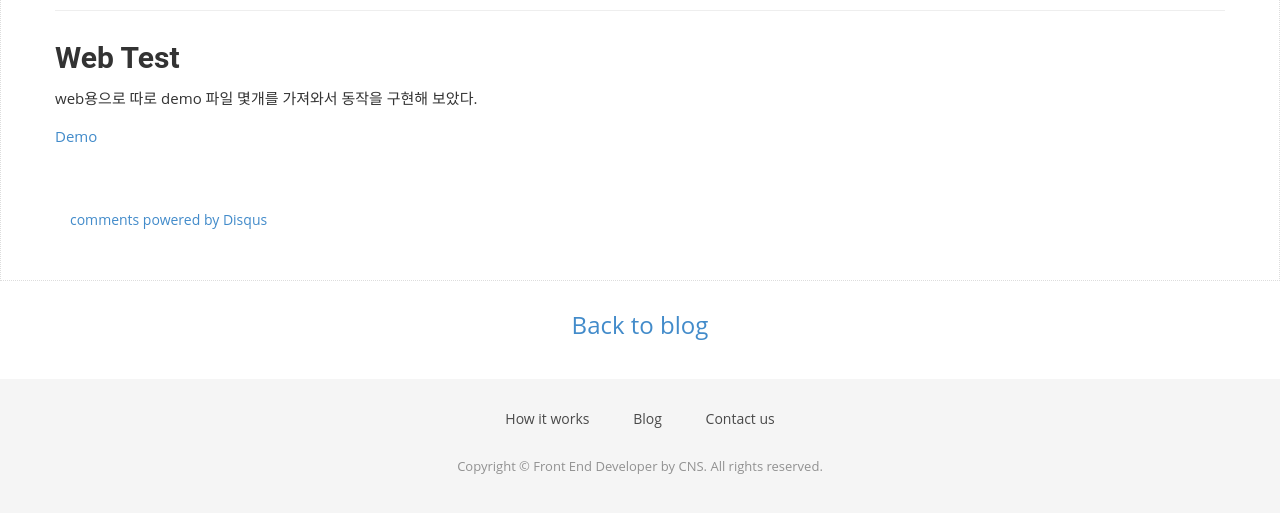
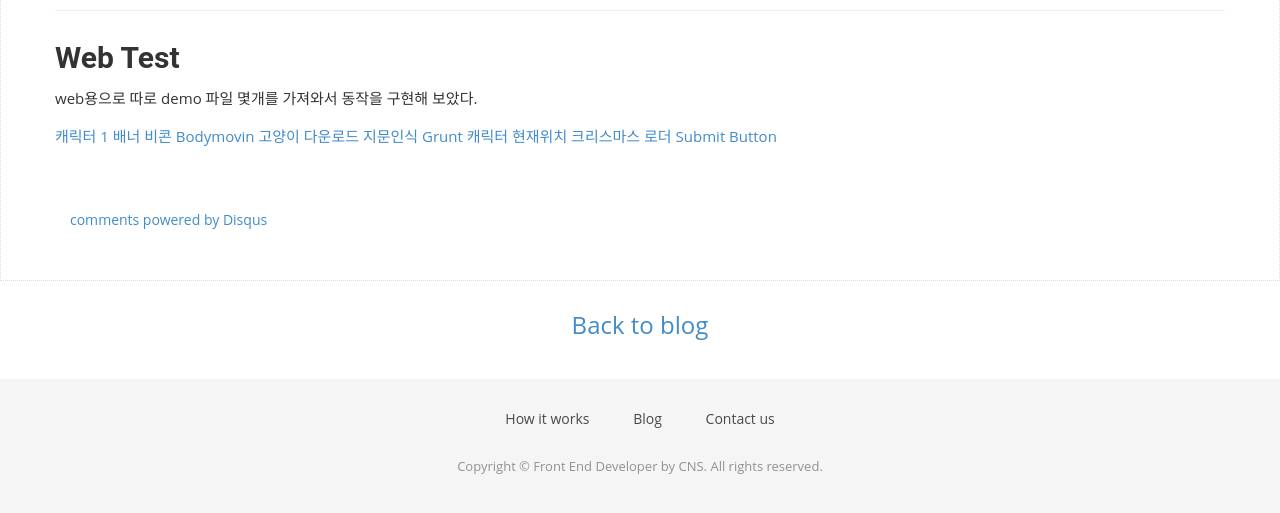
Before and after one commit to ldc84/.github.io, a Jekyll site: the page built from _posts/2017-04-26-lottiefiles-demo.md, in a window 1280 px wide and 1261 px high. Shown: the part 737-1250 px from the top of the window. Built offline with Jekyll 4.4.1, drawn with Linux system fonts in a browser that asks for light colours; some web fonts are replaced; comment, search, counter and statistics services are not loaded.

Commit message:
lottie add

```diff
--- a/_posts/2017-04-26-lottiefiles-demo.md
+++ b/_posts/2017-04-26-lottiefiles-demo.md
@@ -20,4 +20,15 @@ author: CNS
 ## Web Test ##
 web용으로 따로 demo 파일 몇개를 가져와서 동작을 구현해 보았다.
 
-[Demo](/lottie/){:target="_blank"}
+[캐릭터 1](/lottieDemo/adrock/){:target="_blank"}
+[배너](/lottieDemo/banner/){:target="_blank"}
+[비콘](/lottieDemo/beacon/){:target="_blank"}
+[Bodymovin](/lottieDemo/bodymovin/){:target="_blank"}
+[고양이](/lottieDemo/catrim/){:target="_blank"}
+[다운로드](/lottieDemo/download/){:target="_blank"}
+[지문인식](/lottieDemo/fingerprint/){:target="_blank"}
+[Grunt 캐릭터](/lottieDemo/grunt/){:target="_blank"}
+[현재위치](/lottieDemo/location/){:target="_blank"}
+[크리스마스](/lottieDemo/navidad/){:target="_blank"}
+[로더](/lottieDemo/preloader/){:target="_blank"}
+[Submit Button](/lottieDemo/submit/){:target="_blank"}
```
